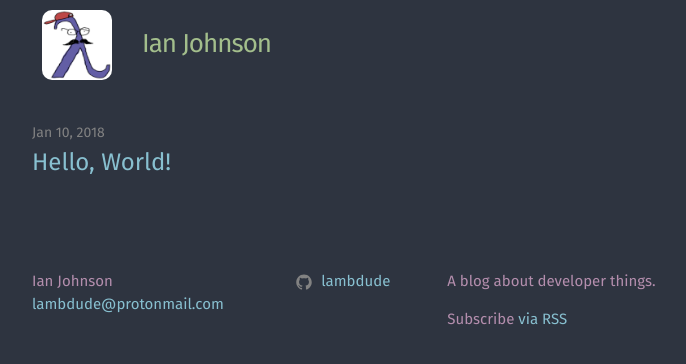
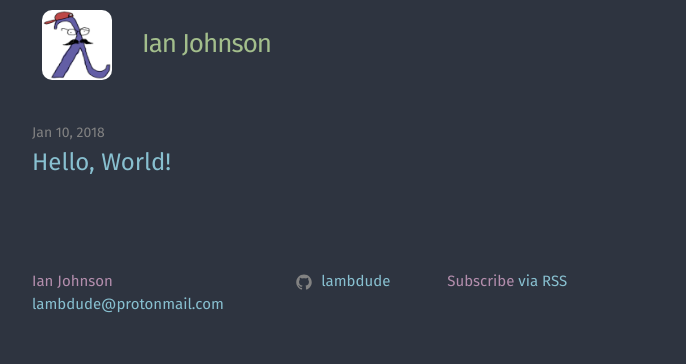
Before and after one commit to lambdude/lambdude.github.io, a Jekyll site: the page built from index.md, in a window 1280 px wide. Shown: the top 364 px of the page, without its empty margins (238-924 px from the left). Built offline with Jekyll 4.4.1, drawn with Linux system fonts in a browser that asks for light colours; nearby versions of some CDN libraries.

Commit message:
Remove description

```diff
--- a/_includes/footer.html
+++ b/_includes/footer.html
@@ -35,7 +35,6 @@
       </div>
 
       <div class="footer-col footer-col-3">
-        <p>{{ site.description | escape }}</p>
         <p class="rss-subscribe">Subscribe <a href="{{ "/feed.xml" | relative_url }}">via RSS</a></p>
       </div>
     </div>
```
